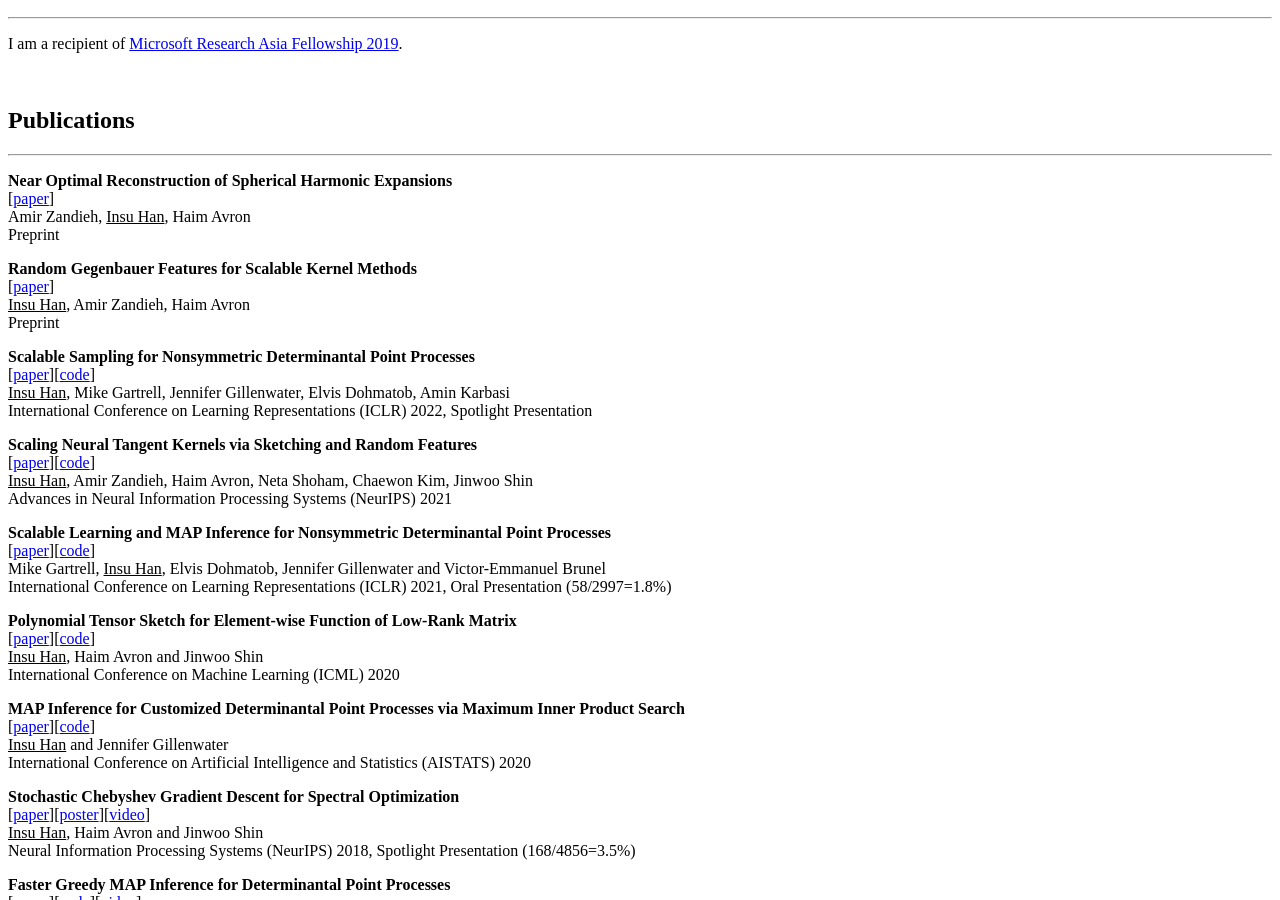
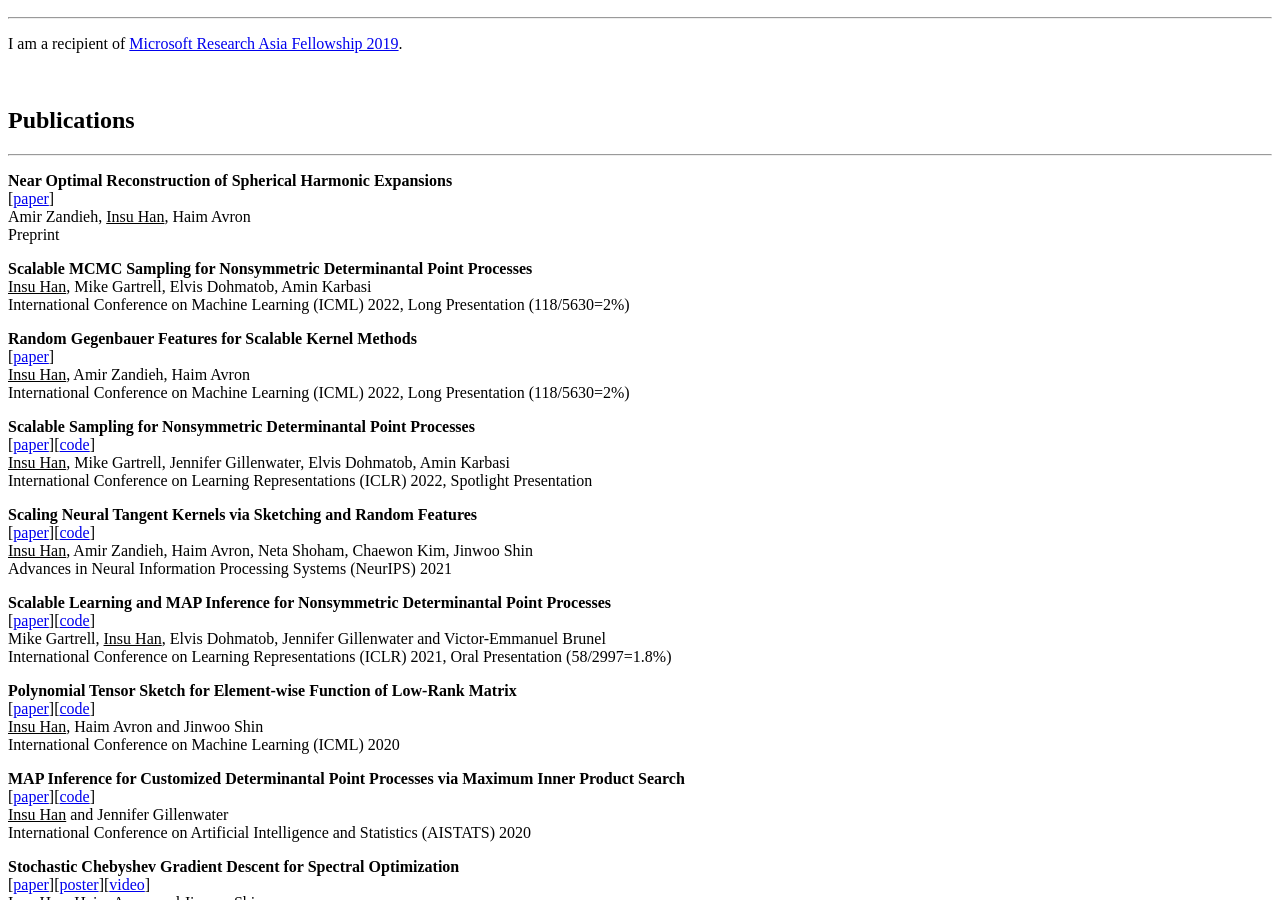
Before and after one commit to insuhan/insuhan.github.io, a Jekyll site: the page built from _posts/2019-10-12-about-me.markdown, in a window 1280 px wide and 900 px high, scrolled down 1336 px. Built offline with Jekyll 4.4.1, drawn with Linux system fonts in a browser that asks for light colours; a style sheet for code colours, icons or effects is not loaded.

Commit message:
Update 2019-10-12-about-me.markdown
update icml

```diff
--- a/_posts/2019-10-12-about-me.markdown
+++ b/_posts/2019-10-12-about-me.markdown
@@ -42,11 +42,15 @@ Amir Zandieh, <U>Insu Han</U>, Haim Avron<br/>
 Preprint
 <br/>
 
+**Scalable MCMC Sampling for Nonsymmetric Determinantal Point Processes** <br/>
+<U>Insu Han</U>, Mike Gartrell, Elvis Dohmatob, Amin Karbasi<br/>
+International Conference on Machine Learning (ICML) 2022, Long Presentation (118/5630=2%)
+<br/>
 
 **Random Gegenbauer Features for Scalable Kernel Methods** <br/>
 [[paper][gegen_rf_paper]]<br/>
 <U>Insu Han</U>, Amir Zandieh, Haim Avron<br/>
-Preprint
+International Conference on Machine Learning (ICML) 2022, Long Presentation (118/5630=2%)
 <br/>
 
 **Scalable Sampling for Nonsymmetric Determinantal Point Processes** <br/>
```
